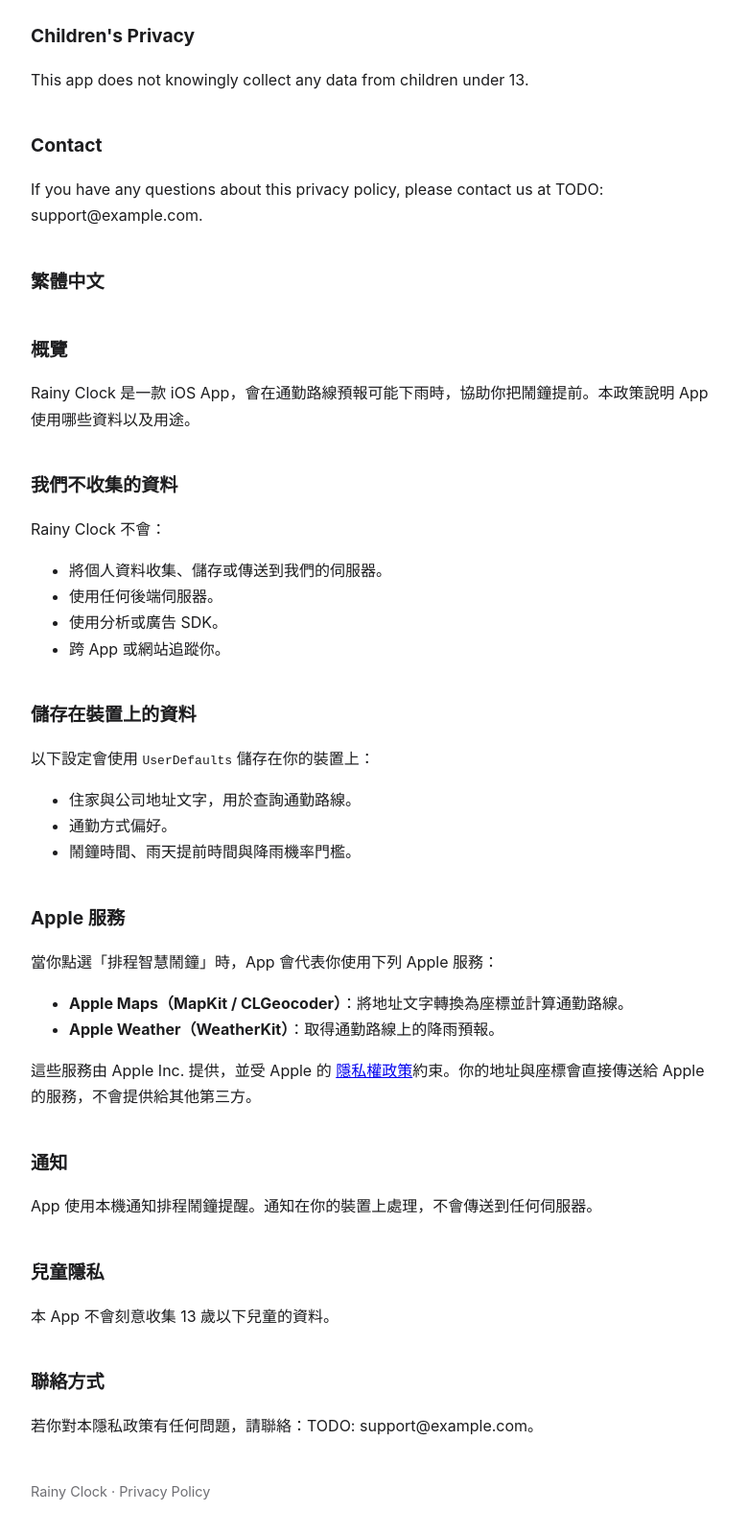
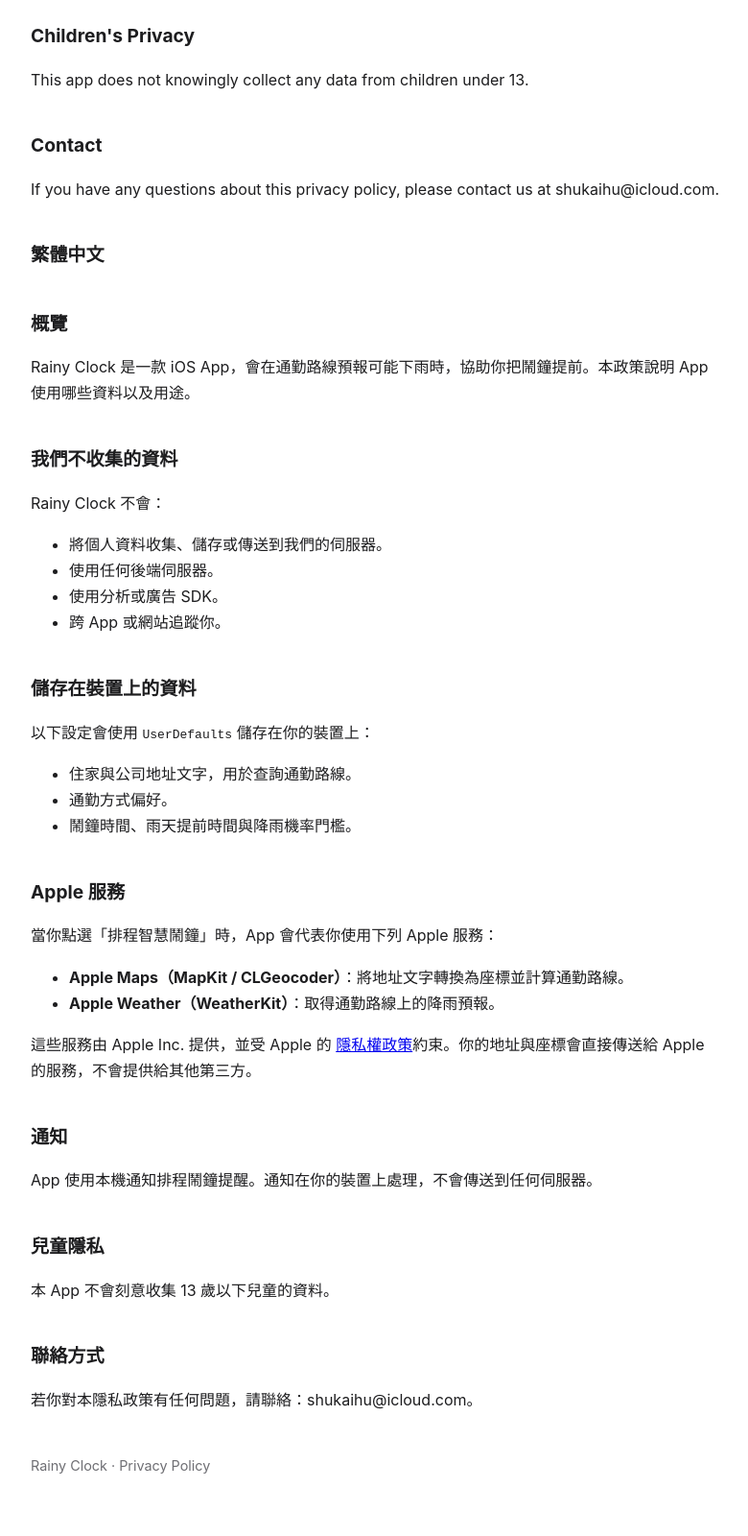
Before and after one commit to ShuKaiHu/RainyClock, a plain HTML site: page docs/privacy-policy.html in a window 1280 px wide. Shown: the part 1289-2889 px from the top of the page at 96% size, without its empty margins (248-1028 px from the left). Drawn offline with Linux system fonts and the light colour scheme.

Commit message:
Add App Store support contact email

```diff
--- a/docs/privacy-policy.html
+++ b/docs/privacy-policy.html
@@ -66,7 +66,7 @@
 
 <h2>Contact</h2>
 <p>If you have any questions about this privacy policy, please contact us at
-TODO: support@example.com.</p>
+shukaihu@icloud.com.</p>
 
 <h2>繁體中文</h2>
 
@@ -106,7 +106,7 @@
 <p>本 App 不會刻意收集 13 歲以下兒童的資料。</p>
 
 <h2>聯絡方式</h2>
-<p>若你對本隱私政策有任何問題，請聯絡：TODO: support@example.com。</p>
+<p>若你對本隱私政策有任何問題，請聯絡：shukaihu@icloud.com。</p>
 
 <footer>
   <p>Rainy Clock · Privacy Policy</p>
```
Also changed, not shown: docs/support.html (+2 -2 lines).
